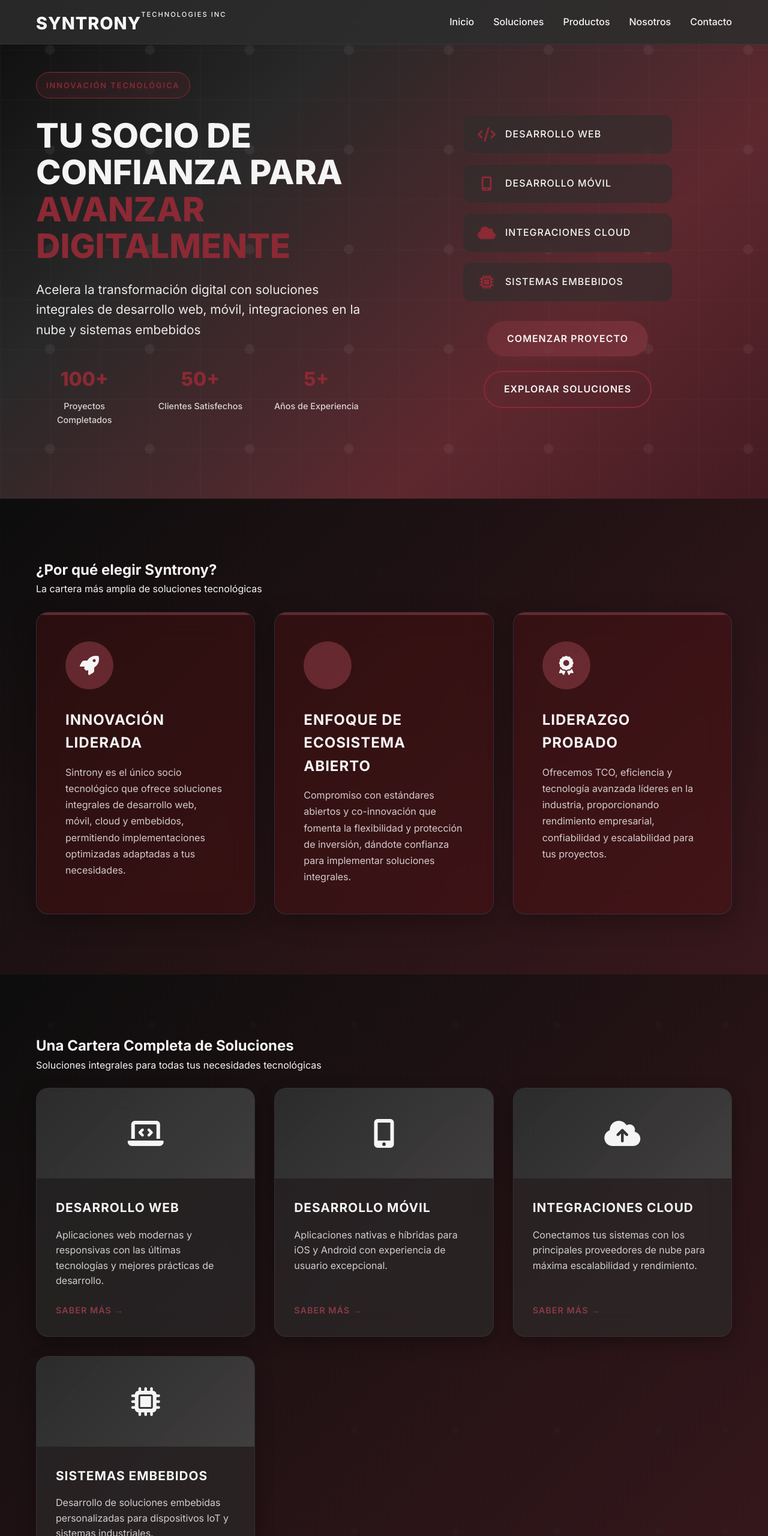
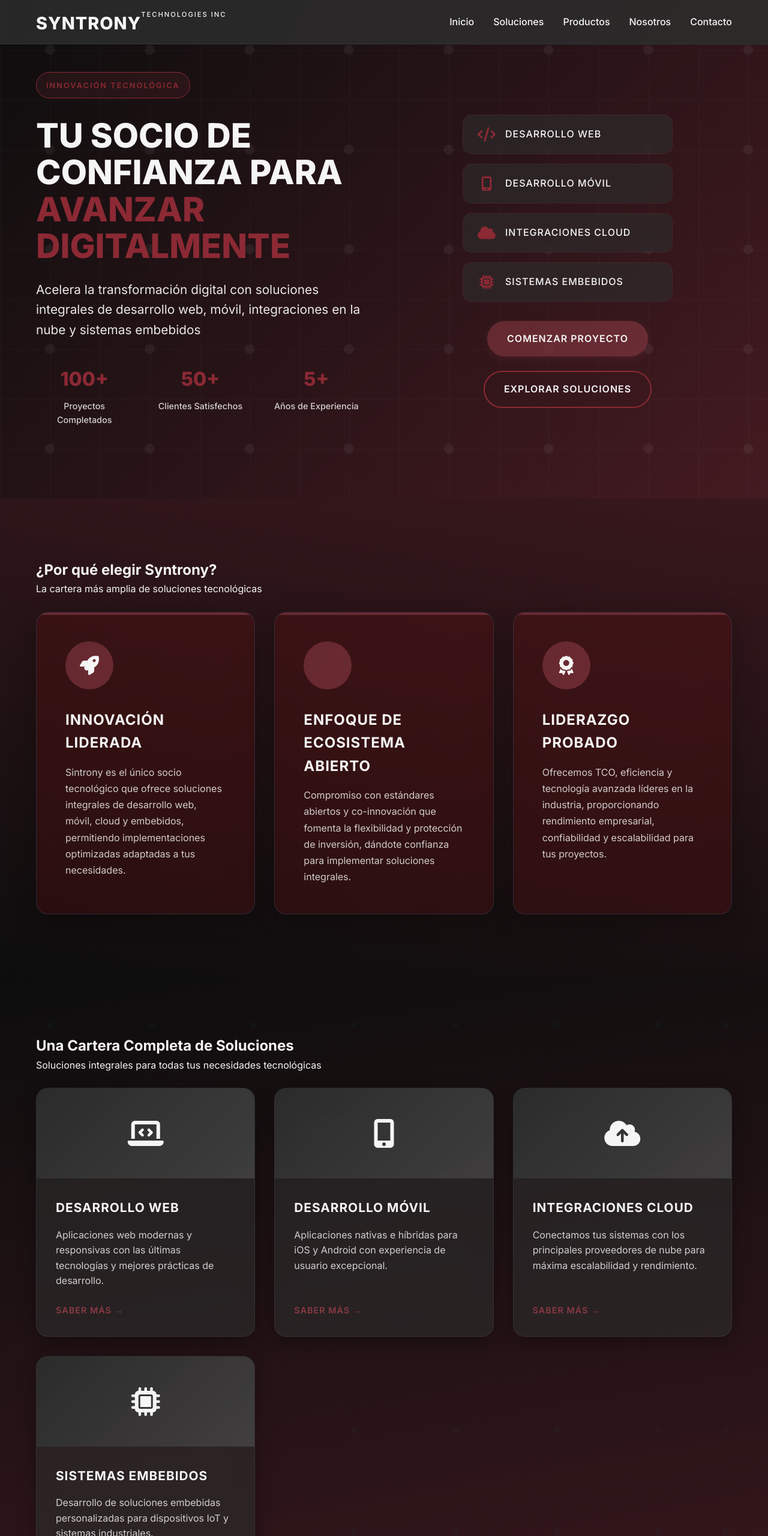
Before and after one commit to EliasLopez120/test-syntrony, a plain HTML site: page index.html in a window 1280 px wide. Shown: the top 2560 px of the page at 60% size. Drawn offline with Linux system fonts and the light colour scheme.

Commit message:
rotacion de colores, combinacion entre secciones

```diff
--- a/styles.css
+++ b/styles.css
@@ -213,7 +213,7 @@
 /* HERO SECTION */
 .hero {
     min-height: 100vh;
-    background: linear-gradient(135deg, rgba(13, 13, 13, 0.95) 0%, rgba(45, 45, 45, 0.85) 30%, rgba(114, 47, 55, 0.8) 70%, rgba(74, 28, 35, 0.9) 100%);
+    background: linear-gradient(135deg, rgba(13, 13, 13, 0.95) 0%, rgba(74, 28, 35, 0.9) 100%);
     display: flex;
     align-items: center;
     padding: 120px 0 80px;
@@ -403,7 +403,7 @@
 /* SOLUTIONS SECTION */
 .solutions {
     padding: 100px 0;
-    background: linear-gradient(135deg, rgba(13, 13, 13, 0.9) 0%, rgba(74, 28, 35, 0.7) 100%);
+    background: linear-gradient(10deg, rgba(13, 13, 13, 0.9) 0%, rgba(74, 28, 35, 0.7) 100%);
     position: relative;
     overflow: hidden;
 }
@@ -488,7 +488,7 @@
 /* PORTFOLIO SECTION */
 .portfolio {
     padding: 100px 0;
-    background: linear-gradient(135deg, rgba(13, 13, 13, 0.9) 0%, rgba(74, 28, 35, 0.7) 100%);
+    background: linear-gradient(170deg, rgba(13, 13, 13, 0.9) 0%, rgba(74, 28, 35, 0.7) 100%);
     position: relative;
     overflow: hidden;
 }
@@ -675,7 +675,7 @@
 /* ABOUT SECTION */
 .about {
     padding: 100px 0;
-    background: linear-gradient(135deg, rgba(13, 13, 13, 0.95) 0%, rgba(74, 28, 35, 0.8) 100%);
+    background: linear-gradient(350deg, rgba(13, 13, 13, 0.95) 0%, rgba(74, 28, 35, 0.8) 100%);
     position: relative;
     overflow: hidden;
 }
```
